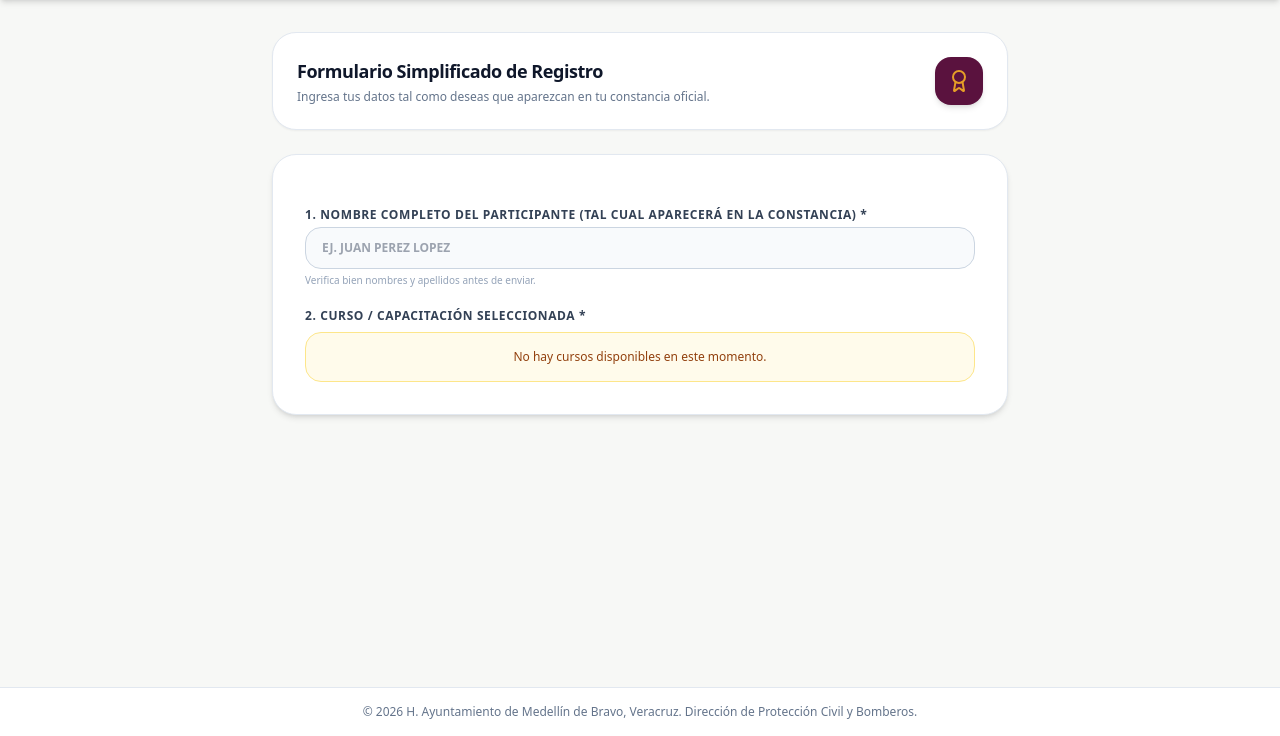
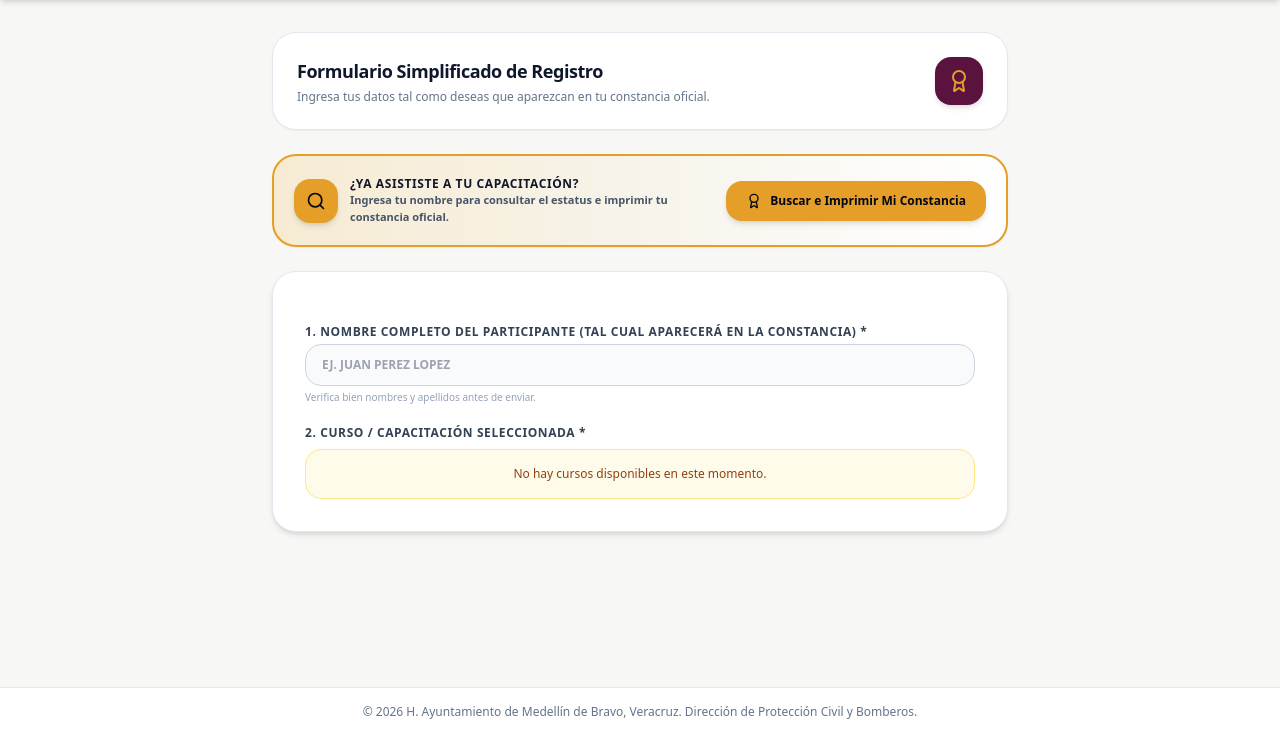
Before and after one commit to JosueBurela/PCMedellinDigital, a Django app: page /capacitaciones/ in a window 1280 px wide. Shown: the part 64-800 px from the top of the page. Run offline with Django 5.2, Linux system fonts and the light colour scheme; data that the repository does not hold is empty; some libraries are stand-ins or nearby versions.

Commit message:
feat(capacitaciones): integracion de banner de busqueda e impresion de constancias justo debajo del encabezado en el formulario publico

```diff
--- a/portal/templates/portal/capacitacion_registro_publico.html
+++ b/portal/templates/portal/capacitacion_registro_publico.html
@@ -119,6 +119,23 @@
     </div>
   </div>
 
+  <!-- BANNER PROMINENTE DE BÚSQUEDA Y DESCARGA DE CERTIFICADOS -->
+  <div class="bg-gradient-to-r from-amber-500/15 via-amber-500/5 to-white p-4 sm:p-5 rounded-3xl border-2 border-medellinOro flex flex-col sm:flex-row items-center justify-between gap-4 shadow-sm">
+    <div class="flex items-center space-x-3 text-center sm:text-left">
+      <div class="w-11 h-11 rounded-2xl bg-medellinOro text-slate-950 flex items-center justify-center shrink-0 shadow-md">
+        <i data-lucide="search" class="w-5 h-5"></i>
+      </div>
+      <div>
+        <h3 class="text-xs font-black text-slate-900 uppercase tracking-wider">¿Ya asististe a tu capacitación?</h3>
+        <p class="text-[11px] text-slate-600 font-semibold">Ingresa tu nombre para consultar el estatus e imprimir tu constancia oficial.</p>
+      </div>
+    </div>
+    <a href="{% url 'buscar_mis_constancias' %}" class="w-full sm:w-auto bg-medellinOro hover:bg-amber-600 text-slate-950 font-extrabold px-5 py-3 rounded-2xl text-xs flex items-center justify-center gap-2 shadow-md transition shrink-0">
+      <i data-lucide="award" class="w-4 h-4"></i>
+      <span>Buscar e Imprimir Mi Constancia</span>
+    </a>
+  </div>
+
   <!-- FORMULARIO PÚBLICO -->
   <div class="bg-white rounded-3xl p-6 sm:p-8 shadow-md border border-slate-200">
     <form method="POST" class="space-y-5">
```
